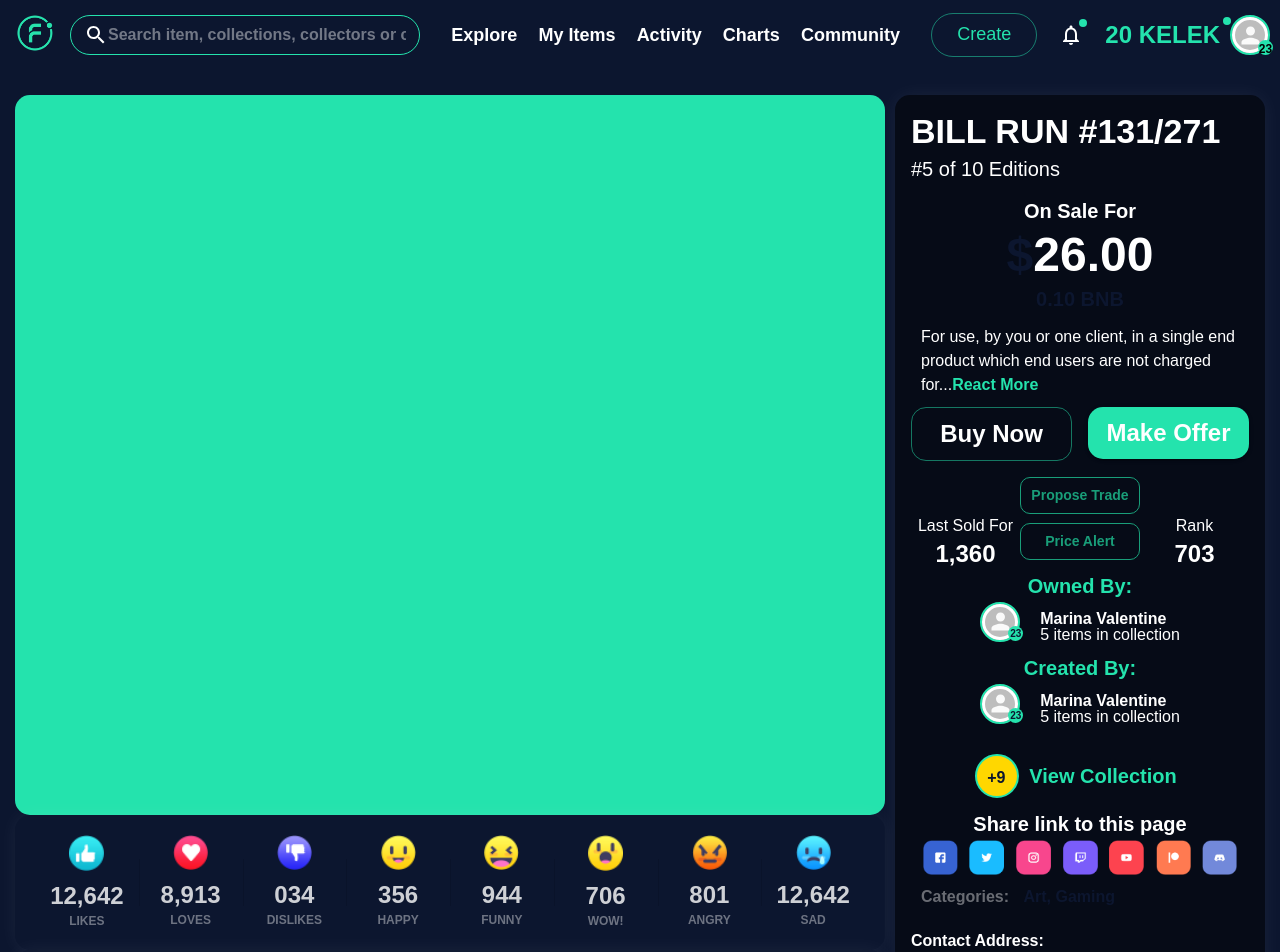
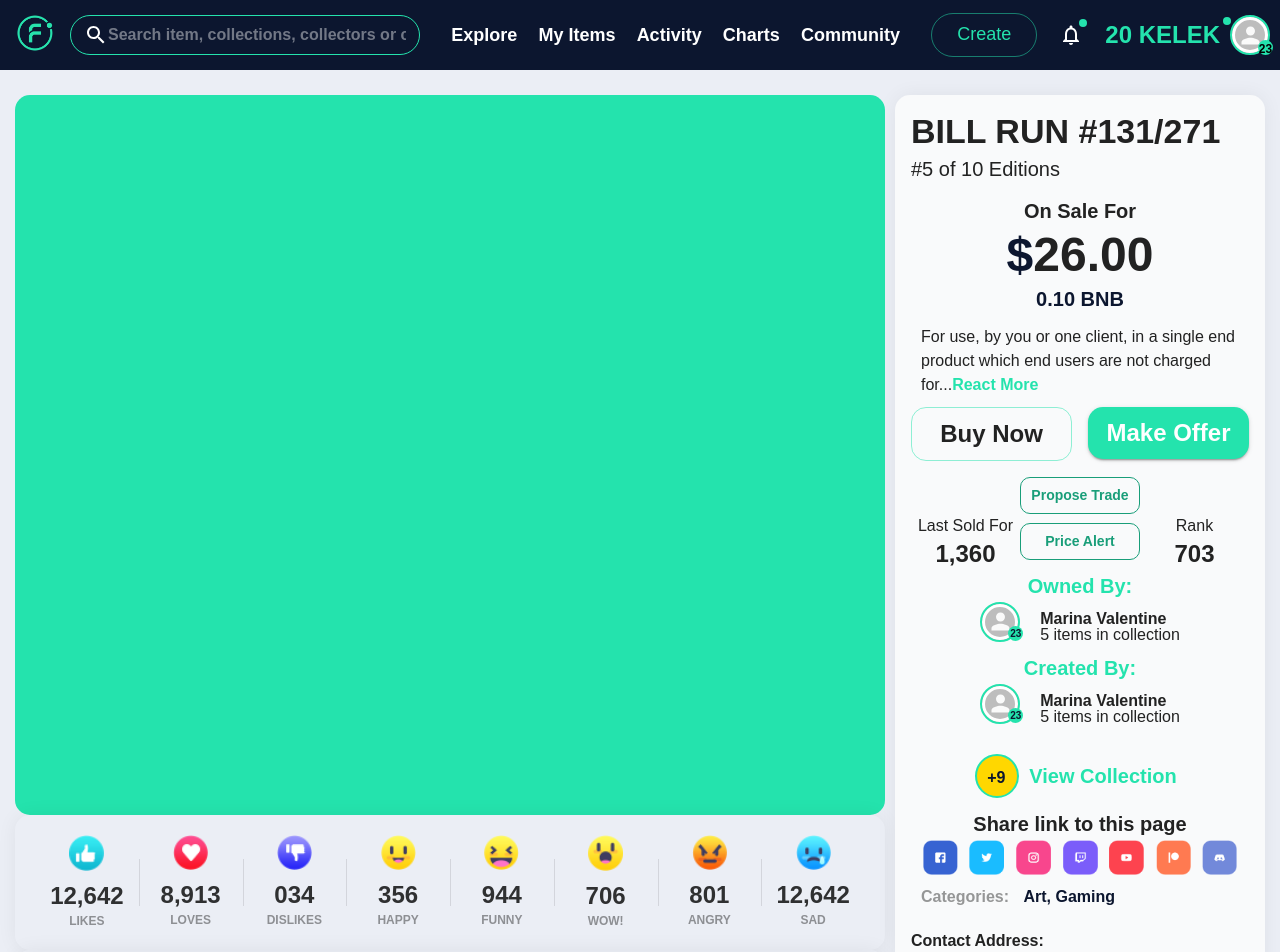
Before and after one commit to saqlain1020/Fantopia-UI, a React (Create React App) app: page /Product in a window 1280 px wide. Shown: the top 952 px of the page. Built offline with nearby package versions, Linux system fonts and the light colour scheme; a web font is replaced by a local one.

Commit message:
Light theme update

```diff
--- a/src/App.css
+++ b/src/App.css
@@ -4,8 +4,8 @@
   border: 0px;
 }
 body {
-  /* background-color: #EBEEF5; */
-  background-color: #0C162F;
+  background-color: #EBEEF5;
+  /* background-color: #0C162F; */
 }
 .flex {
   display: flex;
--- a/src/Components/AccountChangePassword/AccountChangePassword.js
+++ b/src/Components/AccountChangePassword/AccountChangePassword.js
@@ -23,7 +23,7 @@ const useStyles = makeStyles((theme) => ({
   changeBtn:{
     fontSize:18,
     fontWeight:700,
-    color: theme.customColors.white,
+    color: theme.customColors.whiteBtn,
     boxShadow:"none",
     borderRadius:15,
     paddingTop:10,
--- a/src/Components/AccountProfile/AccountProfile.js
+++ b/src/Components/AccountProfile/AccountProfile.js
@@ -57,7 +57,7 @@ const useStyles = makeStyles((theme) => ({
     marginBottom: 17,
   },
   btn: {
-    color: theme.customColors.white,
+    color: theme.customColors.whiteBtn,
     borderRadius: 20,
     paddingTop: 15,
     paddingBottom: 15,
--- a/src/Components/ChartsTable/ChartsTable.js
+++ b/src/Components/ChartsTable/ChartsTable.js
@@ -27,7 +27,7 @@ const useStyles = makeStyles((theme) => ({
   soldText: {
     background: theme.palette.secondary.dark,
     width: "max-content",
-    color: theme.customColors.white,
+    color: theme.customColors.whiteTable,
     padding: "5px 10px",
     borderRadius: 5,
     marginLeft: "auto",
@@ -37,7 +37,7 @@ const useStyles = makeStyles((theme) => ({
     color: theme.palette.secondary.main
   },
   td:{
-    color: theme.customColors.white,
+    color: theme.customColors.whiteTable,
   }
 }));
 
--- a/src/Components/ModalManager/ModalManager.js
+++ b/src/Components/ModalManager/ModalManager.js
@@ -9,7 +9,7 @@ const useStyles = makeStyles((theme) => ({
     overflow: "auto",
   },
   paper: {
-    background: theme.palette.primary.main,
+    background: theme.palette.primary.mainWhite,
   },
   closeIcon: {
     position: "absolute",
--- a/src/Components/Navbar/Navbar.js
+++ b/src/Components/Navbar/Navbar.js
@@ -58,6 +58,7 @@ const useStyles = makeStyles((theme) => ({
     fontWeight: 600,
   },
   createBtn: {
+    color: theme.palette.secondary.main,
     [theme.breakpoints.down("sm")]: {
       display: "none",
     },
--- a/src/Components/ProductInfoBar/ProductInfoBar.js
+++ b/src/Components/ProductInfoBar/ProductInfoBar.js
@@ -19,7 +19,7 @@ const useStyles = makeStyles((theme) => ({
     padding: 16,
     boxShadow: theme.customShadows.light,
     // color: theme.palette.secondary.main,
-    color: theme.customColors.white,
+    color: theme.customColors.whiteBtn,
   },
   mainHeading: {
     fontWeight: 700,
@@ -44,7 +44,7 @@ const useStyles = makeStyles((theme) => ({
     },
   },
   btn: {
-    color: theme.customColors.white,
+    color: theme.customColors.whiteBtn,
     fontWeight: 600,
     fontSize: 24,
     borderRadius: 15,
--- a/src/Components/ProductInfoTabs/ProductInfoTabs.js
+++ b/src/Components/ProductInfoTabs/ProductInfoTabs.js
@@ -12,7 +12,7 @@ const useStyles = makeStyles((theme) => ({
     // background: theme.customColors.white,
     boxShadow: theme.customShadows.light,
     padding: 20,
-    color:theme.customColors.white,
+    color:theme.customColors.whiteBtn,
   },
   tabsContainer: {
     display: "grid",
--- a/src/Components/StoreBanner/StoreBanner.js
+++ b/src/Components/StoreBanner/StoreBanner.js
@@ -47,23 +47,25 @@ const useStyles = makeStyles((theme) => ({
     alignItems: "center",
     color: theme.customColors.veryLightBlack,
     fontWeight: 600,
-    paddingBottom: 30,
+    paddingBottom: 10,
     fontSize:12,
     justifyContent: "center",
   },
   followBtn: {
-    position: "absolute",
+    // position: "absolute",
     width: 200,
     height: 65,
     fontWeight: 600,
     fontSize: 22,
-    left: "calc(50% - 100px)",
+    display:"block",
+    margin:"auto",
+    // left: "calc(50% - 100px)",
     color: theme.customColors.white,
     borderRadius: 15,
-    bottom: -40,
+    // bottom: -40,
     [theme.breakpoints.down("sm")]: {
-      position: "relative",
-      bottom: 0,
+      // position: "relative",
+      // bottom: 0,
       marginBottom: 10,
     },
   },
--- a/src/Theme/LightTheme.js
+++ b/src/Theme/LightTheme.js
@@ -5,12 +5,15 @@ const LightTheme = createMuiTheme({
     primary: {
       // main: "#34DFF7",
       main: "#0C162F",
-      dark: "#060B17",
+      mainWhite: "#EBEEF5",
+
+      dark: "#f9fafb",
       vibrant: "#1abcff",
     },
     secondary: {
       main: "#24E3AD",
       vibrant: "#24E3AD",
+
     },
   },
   typography: {
@@ -68,6 +71,7 @@ const LightTheme = createMuiTheme({
         paddingLeft: 25,
         paddingRight: 25,
         fontSize: 18,
+        color: "#222"
       },
     },
     MuiBadge: {
@@ -113,12 +117,14 @@ const LightTheme = createMuiTheme({
     },
   },
   customShadows: {
-    light: "0px 0px 20px rgba(255,255,255,.06)",
-    medium: "0px 0px 30px rgba(255,255,255,0.1)",
+    light: "0px 0px 20px rgba(0,0,0,.06)",
+    medium: "0px 0px 30px rgba(0,0,0,0.1)",
   },
   customColors: {
     bgGrey: "#ebeaf0",
-    white: "black",
+    white: "white",
+    whiteTable: "black",
+    whiteBtn: "#222",
     // black: "black",
     black: "#24E3AD",
     veryLightBg: "rgb(253,253,253)",
--- a/src/Theme/Theme.js
+++ b/src/Theme/Theme.js
@@ -5,6 +5,7 @@ const Theme = createMuiTheme({
     primary: {
       // main: "#34DFF7",
       main: "#0C162F",
+      mainWhite: "#0C162F",
       dark: "#060B17",
       vibrant: "#1abcff",
     },
@@ -119,6 +120,8 @@ const Theme = createMuiTheme({
   customColors: {
     bgGrey: "#ebeaf0",
     white: "white",
+    whiteBtn: "white",
+    whiteTable: "white",
     // black: "black",
     black: "#24E3AD",
     veryLightBg: "rgb(253,253,253)",
--- a/src/index.js
+++ b/src/index.js
@@ -5,7 +5,7 @@ import { ThemeProvider } from "@material-ui/core";
 import App from "./App";
 import { BrowserRouter } from "react-router-dom";
 // import reportWebVitals from './reportWebVitals';
-import Theme from "src/Theme/Theme.js";
+import Theme from "src/Theme/LightTheme.js";
 
 ReactDOM.render(
   <React.StrictMode>
```
